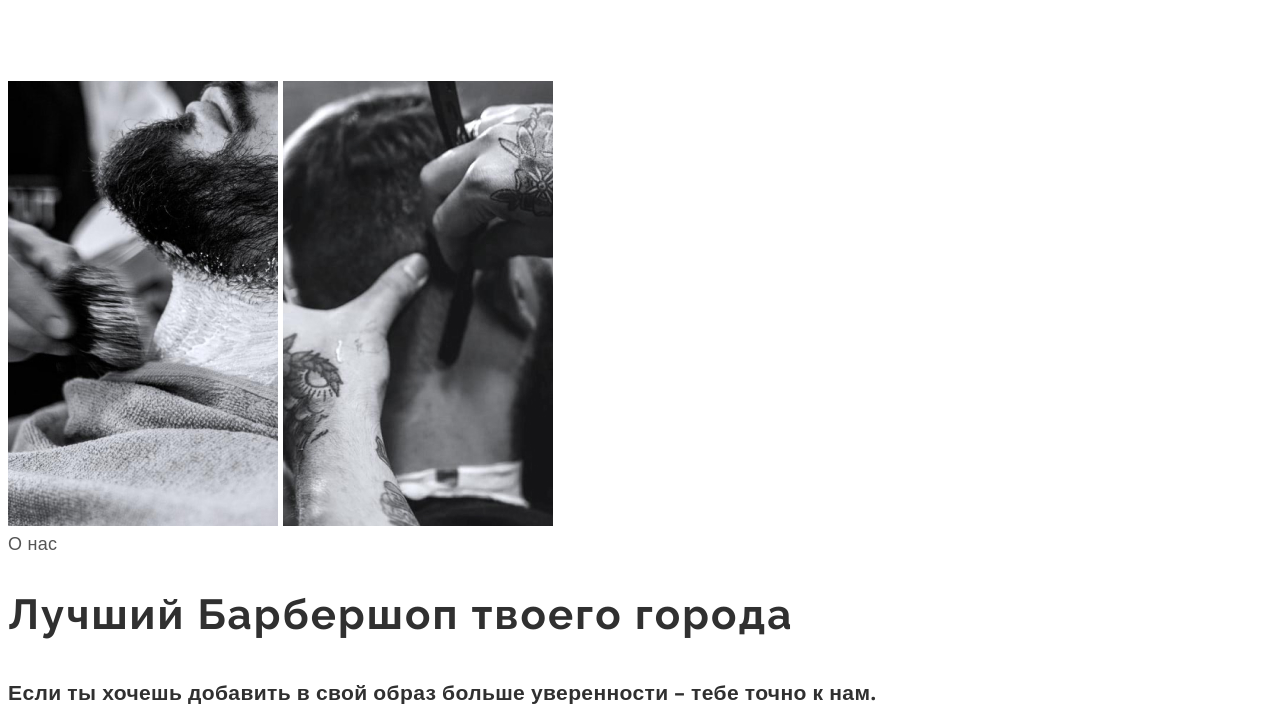
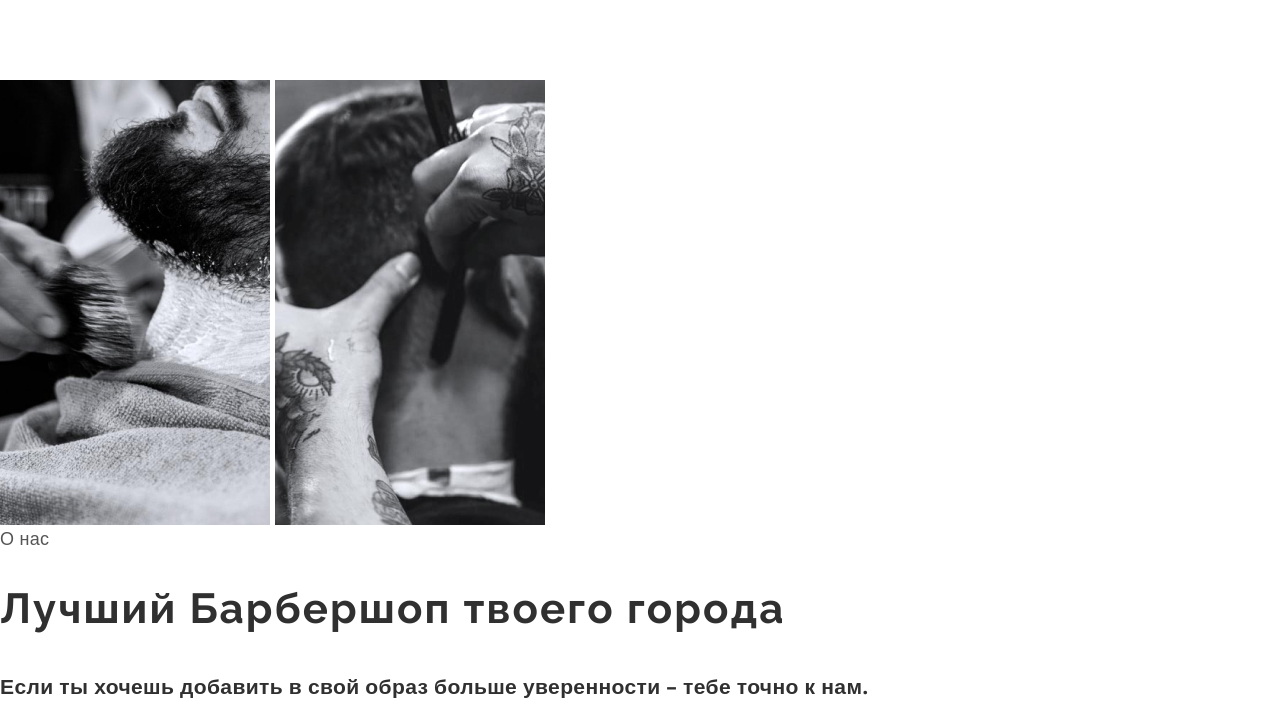
Before and after one commit to dariaddz/barbershop, a plain HTML site: page index.html in a window 1280 px wide. Shown: the part 772-1493 px from the top of the page. Drawn offline with nearby package versions, Linux system fonts and the light colour scheme.

Commit message:
добавила нормализатор

```diff
--- a/index.html
+++ b/index.html
@@ -9,6 +9,11 @@
     <link
       href="https://fonts.googleapis.com/css2?family=Open+Sans:wght@400;600;700&family=Raleway:wght@700&display=swap"
       rel="stylesheet"
+    />
+    https://cdnjs.cloudflare.com/ajax/libs/modern-normalize/1.1.0/modern-normalize.min.css
+    <link
+      rel="stylesheet"
+      href="https://cdnjs.cloudflare.com/ajax/libs/modern-normalize/1.1.0/modern-normalize.min.css"
     />
     <link rel="stylesheet" href="./css/style.css" />
     <title>Document</title>
```
